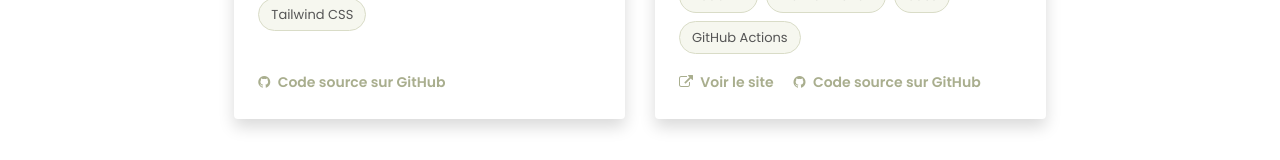
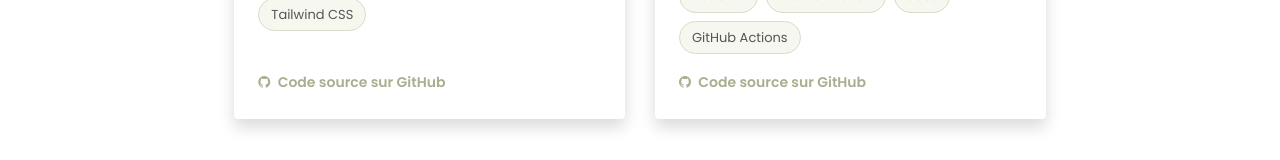
Before and after one commit to Webbymamadou/mon_portofolio, a React (Vite) app: page / in a window 1280 px wide. Shown: the part 6052-6212 px from the top of the page. Built offline with nearby package versions, Linux system fonts and the light colour scheme.

Commit message:
mise a jour des inforùations

```diff
--- a/src/components/Projects.jsx
+++ b/src/components/Projects.jsx
@@ -23,7 +23,7 @@ const PROJECTS = [
     tech: ['Django REST Framework', 'PostgreSQL', 'React (Vite)', 'JWT'],
     features: 'Catalogue par boutique avec recherche et filtres, commande via WhatsApp, espace de gestion sécurisé par boutique',
     link: null,
-    site: null,
+    site: 'https://www.lpkkas.sn/',
     linkType: 'private',
     linkText: 'Projet client — dépôt privé',
   },
@@ -59,7 +59,7 @@ const PROJECTS = [
     tech: ['React 19', 'Framer Motion', 'Sass', 'GitHub Actions'],
     features: 'Jauges circulaires SVG animées, workflow CI/CD, design responsive',
     link: 'https://github.com/Webbymamadou/mon_portofolio',
-    site: 'https://mon-portfolio-wheat.vercel.app',
+    site: null,
     linkType: 'github',
     linkText: 'Code source sur GitHub',
   },
```
